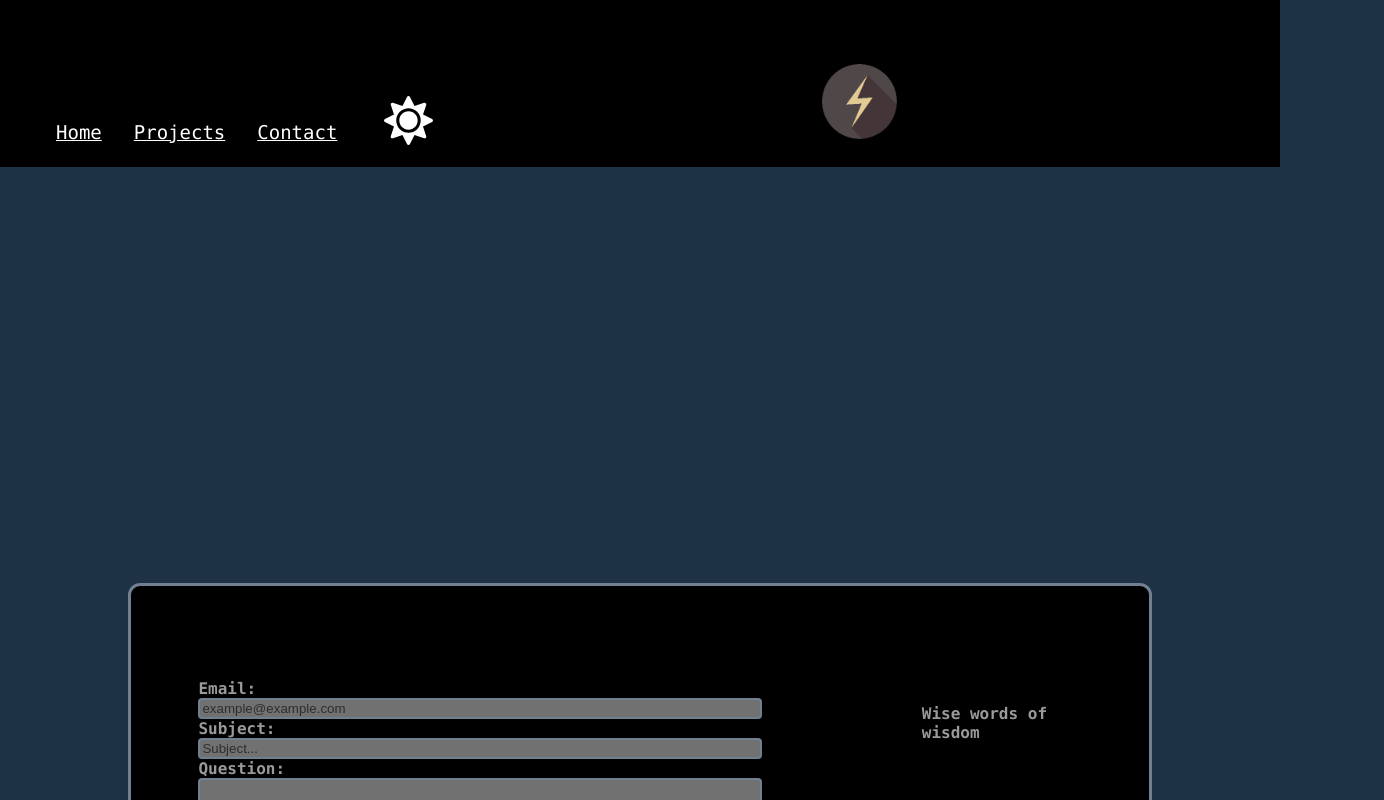
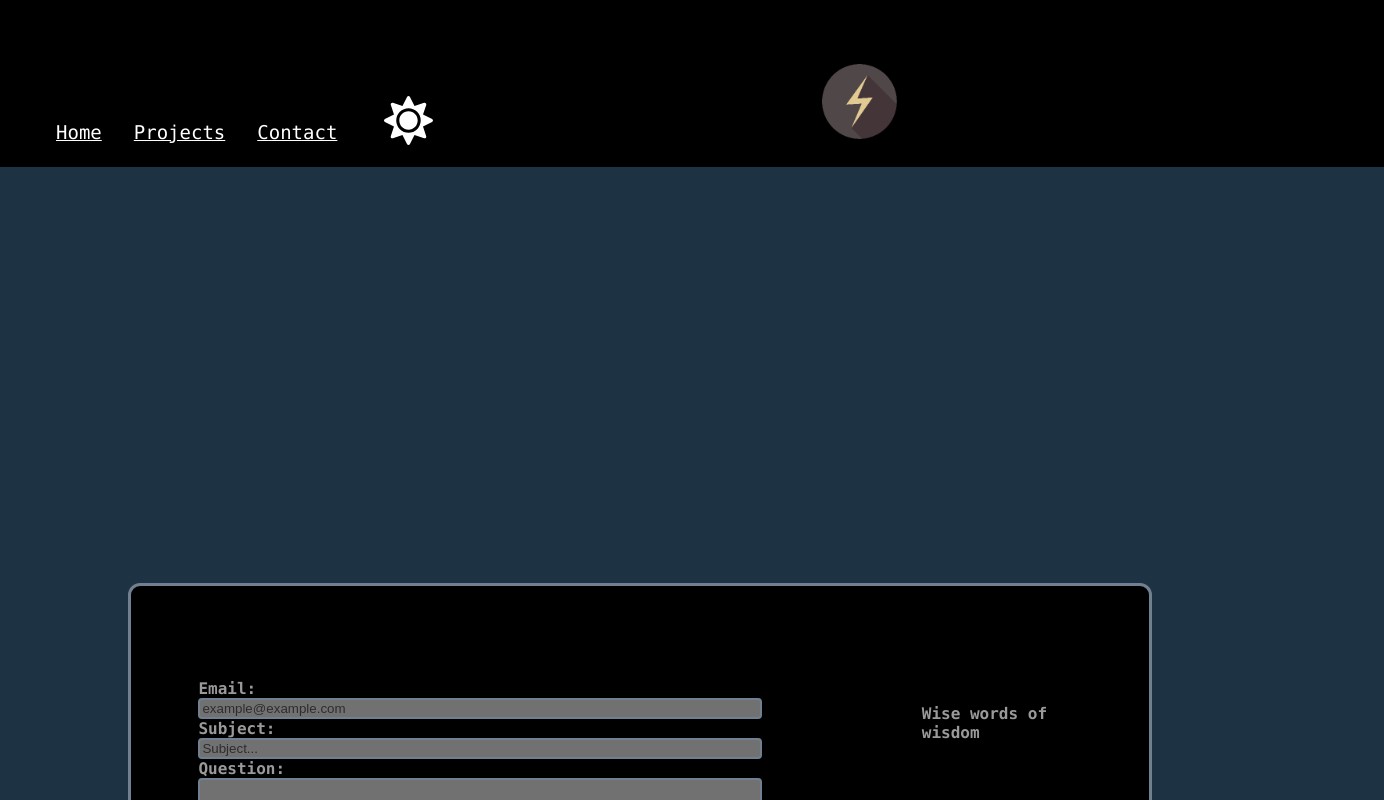
Before and after one commit to eZaplachi/zaplachi.ca, a Next.js app: page /contact in a window 1280 px wide. Shown: the top 800 px of the page, 1384 px wide, since content can reach past the window. Built offline with nearby package versions, Linux system fonts and the light colour scheme.

Commit message:
Even more accessability changes

```diff
--- a/components/Navbar.tsx
+++ b/components/Navbar.tsx
@@ -132,7 +132,9 @@ const Navbar = () => {
   // TODO: add theme switcher logic
   return (
     <section>
-      <a href="#skip" className={styles.skipToContent}>Skip to content</a>
+      <a href="#skip" className={styles.skipToContent}>
+        Skip to content
+      </a>
       <Link href="/">
         <a className={styles.navbarCon}>Home</a>
       </Link>
--- a/pages/_app.tsx
+++ b/pages/_app.tsx
@@ -8,8 +8,9 @@ import "@fortawesome/fontawesome-svg-core/styles.css";
 import { config } from "@fortawesome/fontawesome-svg-core";
 config.autoAddCss = false; /* eslint-disable import/first */
 
+// TODO: add titles to all buttons for accessability
 function MyApp({ Component, pageProps }: AppProps) {
-  return <Component lang="en-US" dir="ltr" {...pageProps} />;
+  return <Component {...pageProps} />;
 }
 
 export default MyApp;
--- a/styles/globals.css
+++ b/styles/globals.css
@@ -20,8 +20,8 @@ html {
   scroll-behavior: smooth;
 }
 
-html,
-body {
+html:lang(en-us),
+body:lang(en-us) {
   max-width: 100%;
   overflow-x: hidden;
 }
```
